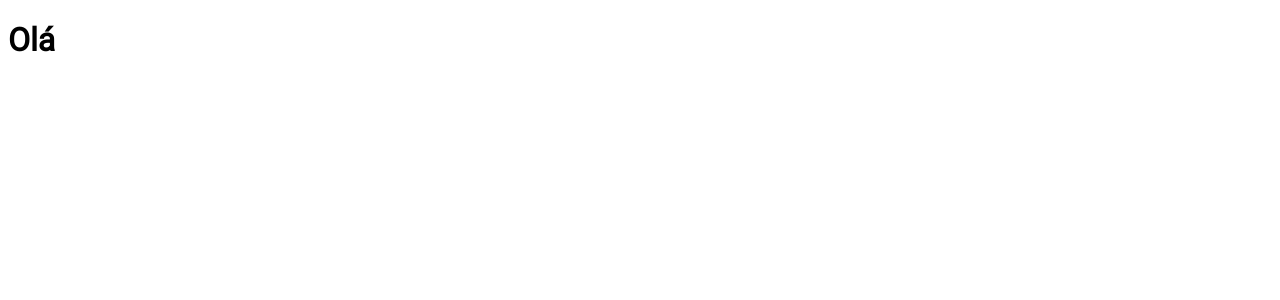
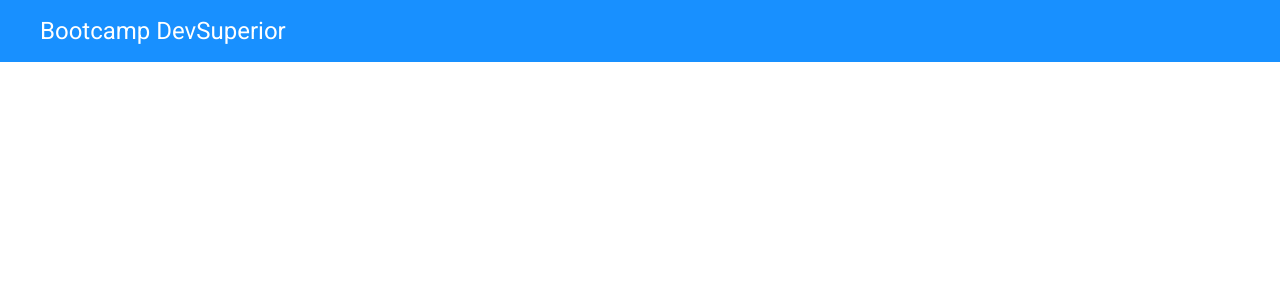
Before and after one commit to brandaogabriel/exercicios-bootcampds, a React (Create React App) app in the folder cp3/github-user-search/: page / in a window 1280 px wide. Shown: the top 300 px of the page. Built offline with nearby package versions, Linux system fonts and the light colour scheme.

Commit message:
feat: add Navbar component

```diff
--- a/cp3/github-user-search/src/App.css
+++ b/cp3/github-user-search/src/App.css
@@ -2,4 +2,5 @@
 
 * {
   font-family: Roboto;
+  margin: 0;
 }
--- a/cp3/github-user-search/src/App.tsx
+++ b/cp3/github-user-search/src/App.tsx
@@ -1,11 +1,12 @@
 import React from 'react';
 
 import './app.css';
+import Navbar from './core/components/Navbar';
 
 const App = (): JSX.Element => {
   return (
     <div>
-      <h1>Olá</h1>
+      <Navbar />
     </div>
   );
 };
--- /dev/null
+++ b/cp3/github-user-search/src/core/components/Navbar/index.tsx
@@ -0,0 +1,11 @@
+import React from 'react';
+
+import './styles.css';
+
+const Navbar = (): JSX.Element => (
+  <nav className="navbar">
+    <h2 className="navbar-text">Bootcamp DevSuperior</h2>
+  </nav>
+);
+
+export default Navbar;
--- /dev/null
+++ b/cp3/github-user-search/src/core/components/Navbar/styles.css
@@ -0,0 +1,13 @@
+.navbar {
+  background: #1890FF;
+  height: 62px;
+}
+
+.navbar-text {
+  color: #fff;
+  font-weight: 500;
+  font-size: 24px;
+  line-height: 32px;
+  padding-left: 40px;
+  padding-top: 15px;
+}
```
